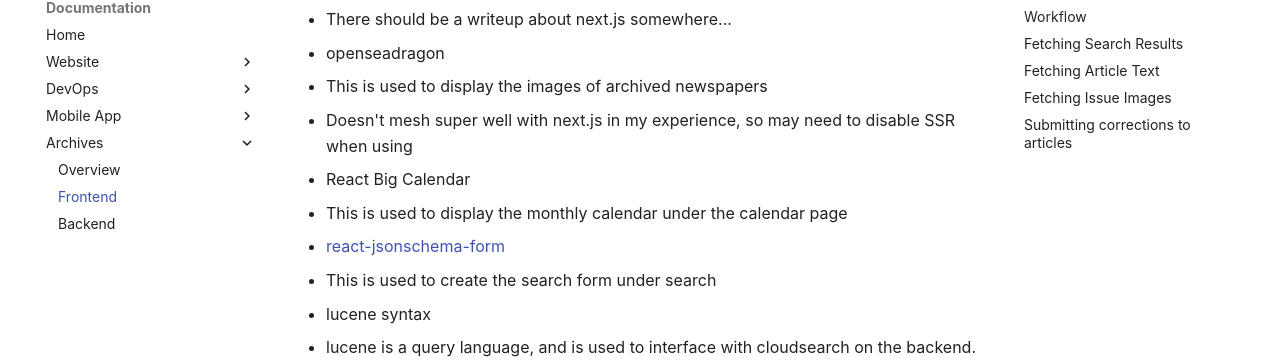
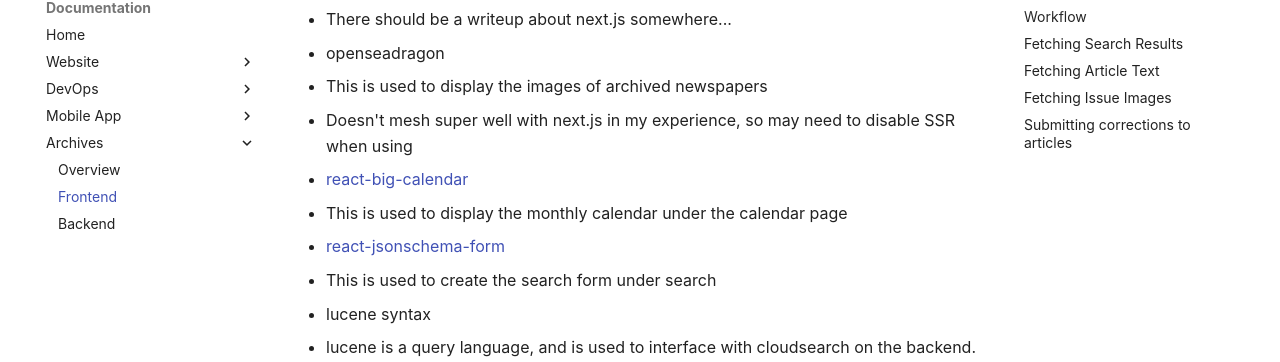
Before and after one commit to TheStanfordDaily/docs, an MkDocs documentation site: the page built from docs/archives/frontend.md, in a window 1280 px wide and 900 px high, scrolled down 307 px. Shown: the part 91-453 px from the top of the window. Built offline with MkDocs 1.6.1 and Material for MkDocs 9.7.7, drawn with Linux system fonts in a browser that asks for light colours; some web fonts are replaced; comment, search, counter and statistics services are not loaded; part of the change alters nothing that is shown.

```diff
--- a/docs/archives/frontend.md
+++ b/docs/archives/frontend.md
@@ -11,7 +11,7 @@ The front end is built using several technologies:
 - openseadragon
   - This is used to display the images of archived newspapers
   - Doesn't mesh super well with next.js in my experience, so may need to disable SSR when using
-- React Big Calendar
+- [react-big-calendar](https://github.com/jquense/react-big-calendar)
   - This is used to display the monthly calendar under the calendar page
 - [react-jsonschema-form](https://github.com/rjsf-team/react-jsonschema-form)
   - This is used to create the search form under search
```
